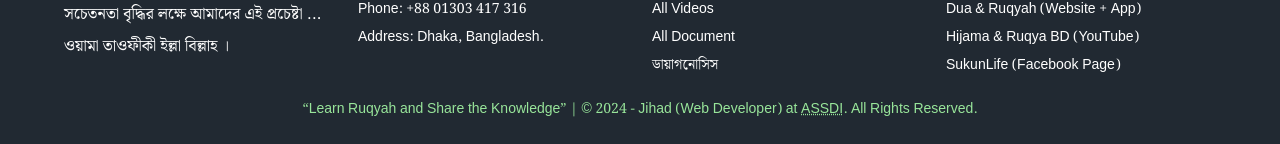
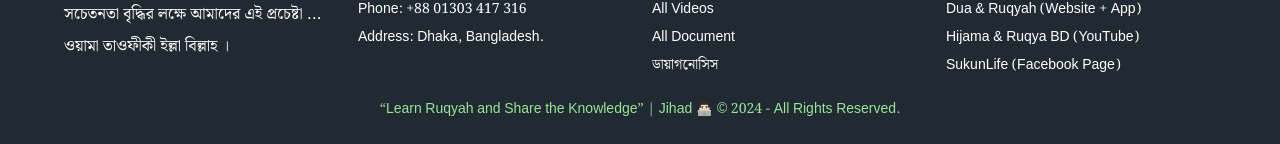
Before and after one commit to Developer-Jihad/Learn-Ruqyah, a Next.js app: page / in a window 1280 px wide. Shown: the part 2383-2527 px from the top of the page. Built offline with nearby package versions, Linux system fonts and the light colour scheme; a web font is replaced by a local one.

Commit message:
[Fixed] Footer and Layout issue soleved

```diff
--- a/app/components/footer.tsx
+++ b/app/components/footer.tsx
@@ -95,12 +95,7 @@ const Footer = () => {
           pt={2}
           textAlign={"center"}
         >
-          <q>Learn Ruqyah and Share the Knowledge</q> | © {currentYear} - Jihad
-          (Web Developer) at{" "}
-          <a target="_blank" href="https://skill.assunnahfoundation.org/">
-            <abbr title="As-Sunnah Skill Development Institute">ASSDI</abbr>
-          </a>
-          . All Rights Reserved.
+          <q>Learn Ruqyah and Share the Knowledge</q> | Jihad 👨🏻‍💻 © {currentYear} - All Rights Reserved.
         </Typography>
       </Container>
     </Box>
--- a/app/layout.tsx
+++ b/app/layout.tsx
@@ -36,7 +36,7 @@ export default function RootLayout({
           <DrawerAppBar />
           {children}
           <Footer />
-          <Box sx={{display: { xs: "block", md: "none" }, height: '50px'}}/>
+          <Box sx={{display: { xs: "block", sm: "none" }, height: '50px'}}/>
           {/* <MobileBottomNav/> */}
         </ThemeToggleProvider>
       </body>
--- a/app/theme.ts
+++ b/app/theme.ts
@@ -84,7 +84,7 @@ const lightTheme = createTheme({
       paper: "#f4f4f4",
     },
     text: {
-      primary: "#333333",
+      primary: "#444",
       secondary: "#555555",
     },
     warning: {
@@ -107,7 +107,7 @@ const darkTheme = createTheme({
       contrastText: "#ffffff",
     },
     background: {
-      default: "#121212",
+      default: "#333",
       paper: "#1e1e1e",
     },
     text: {
```
